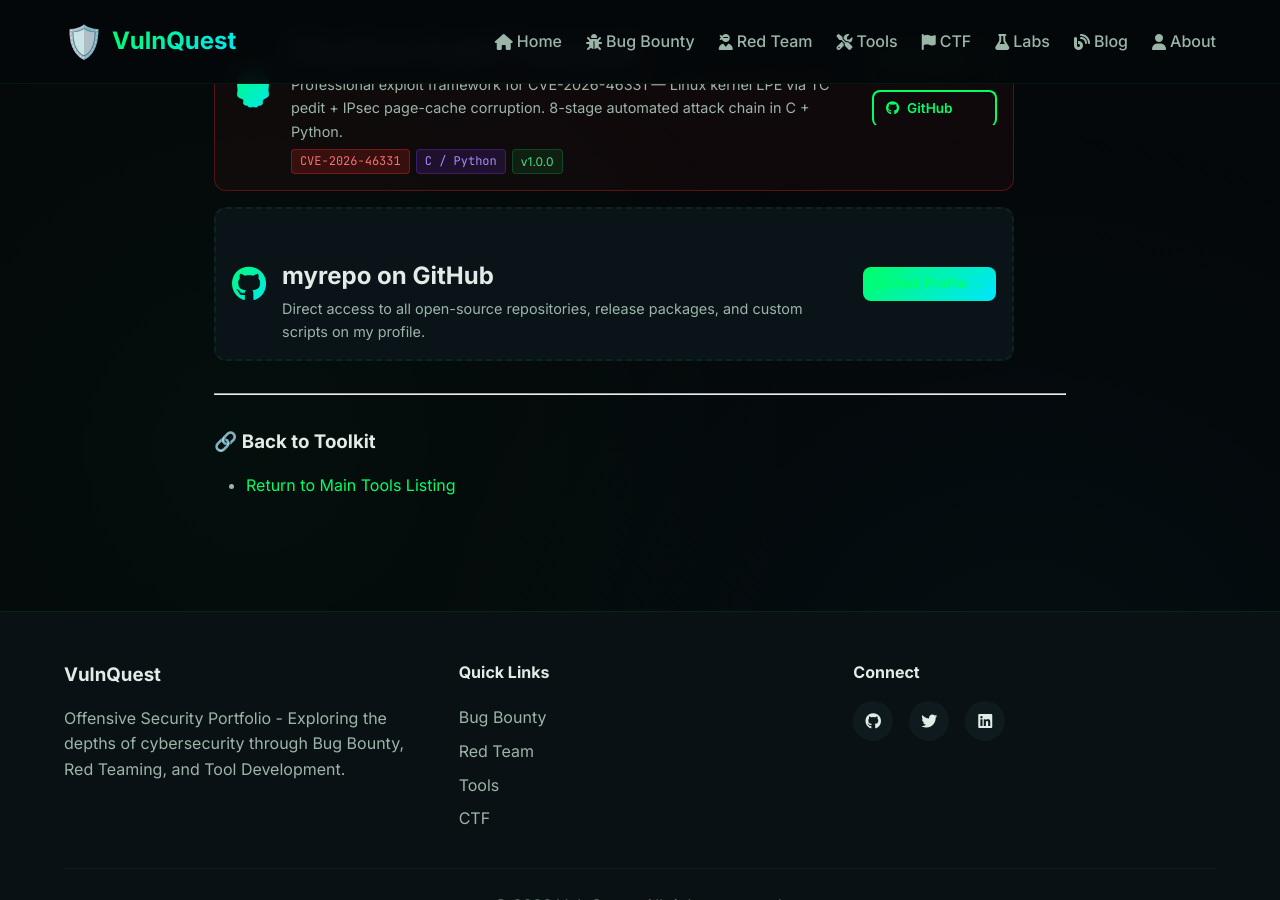
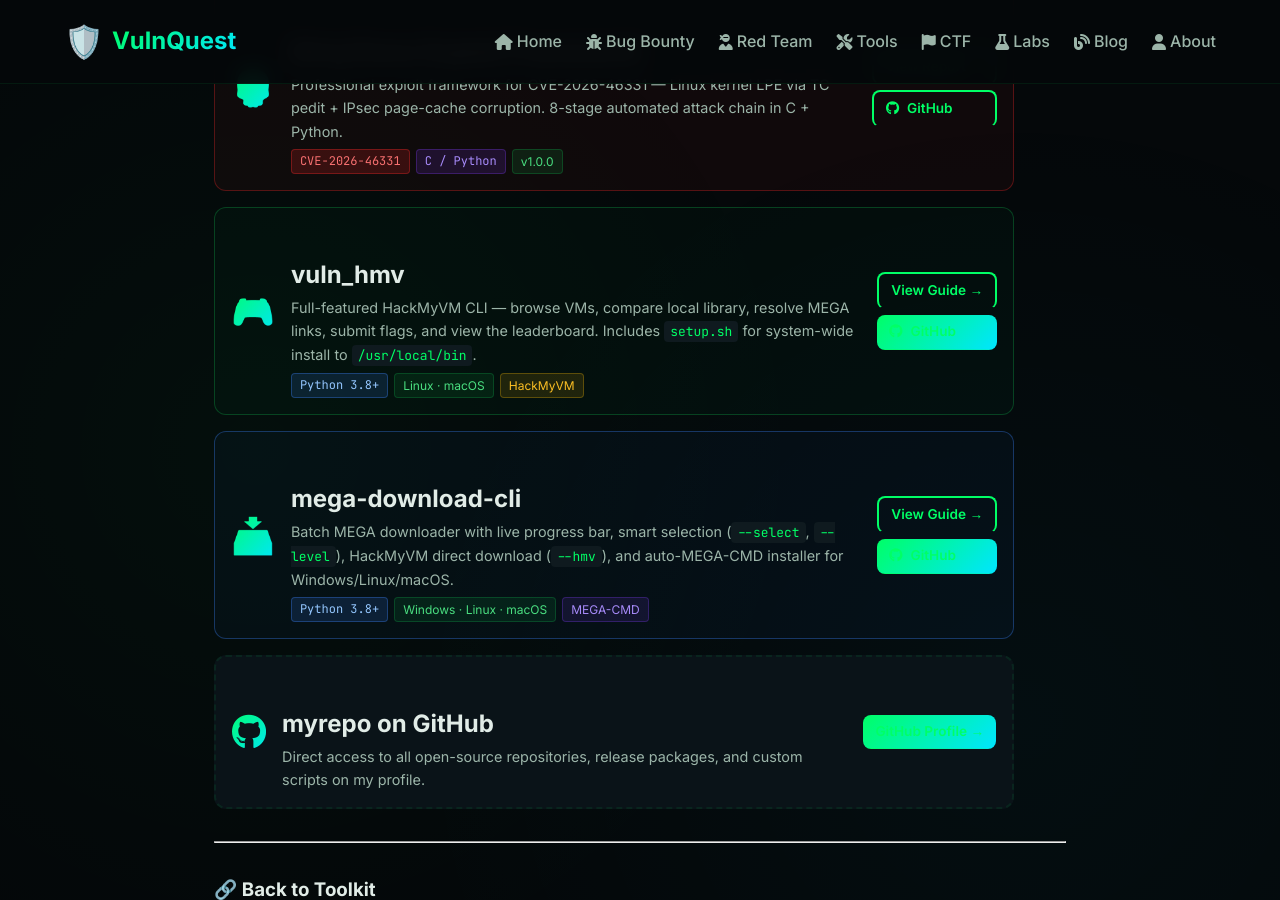
Before and after one commit to vulnquest58/vulnquest58.github.io, a Jekyll site: the page built from tools/my-repo/index.md, in a window 1280 px wide and 900 px high, scrolled down 1451 px. Built offline with Jekyll 4.4.1, drawn with Linux system fonts in a browser that asks for light colours.

Commit message:
fix: add vuln_hmv and mega-download-cli cards to my-repo index page

```diff
--- a/tools/my-repo/index.md
+++ b/tools/my-repo/index.md
@@ -94,6 +94,44 @@
     </div>
   </div>
 
+  <div class="card" style="display: flex; align-items: center; gap: var(--spacing-md); padding: var(--spacing-md); border: 1px solid rgba(15,160,70,0.35); background: rgba(15,160,70,0.04);">
+    <div class="card-icon" style="font-size: 2.2rem; margin-bottom: 0;">🎮</div>
+    <div style="flex-grow: 1;">
+      <h3 class="card-title" style="margin-bottom: 2px;">vuln_hmv</h3>
+      <p class="card-description" style="margin-bottom: 0; font-size: 0.9rem;">
+        Full-featured HackMyVM CLI — browse VMs, compare local library, resolve MEGA links, submit flags, and view the leaderboard. Includes <code>setup.sh</code> for system-wide install to <code>/usr/local/bin</code>.
+      </p>
+      <div style="margin-top: 6px; display:flex; gap:6px; flex-wrap:wrap;">
+        <span style="background:rgba(59,130,246,0.15);color:#93c5fd;border:1px solid rgba(59,130,246,0.35);padding:2px 8px;border-radius:4px;font-size:0.75rem;font-family:var(--font-mono);">Python 3.8+</span>
+        <span style="background:rgba(15,160,70,0.12);color:#4ade80;border:1px solid rgba(15,160,70,0.3);padding:2px 8px;border-radius:4px;font-size:0.75rem;">Linux · macOS</span>
+        <span style="background:rgba(234,179,8,0.12);color:#fbbf24;border:1px solid rgba(234,179,8,0.3);padding:2px 8px;border-radius:4px;font-size:0.75rem;">HackMyVM</span>
+      </div>
+    </div>
+    <div style="display:flex; flex-direction:column; gap:6px; flex-shrink:0;">
+      <a href="{{ '/tools/my-repo/vuln-hmv/' | relative_url }}" class="btn btn-secondary" style="padding: 6px 12px; font-size: 0.85rem; text-decoration: none;">View Guide →</a>
+      <a href="https://github.com/vulnquest58/vuln_hmv" target="_blank" class="btn btn-primary" style="padding: 6px 12px; font-size: 0.85rem; text-decoration: none; box-shadow:none;"><i class="fab fa-github"></i> GitHub</a>
+    </div>
+  </div>
+
+  <div class="card" style="display: flex; align-items: center; gap: var(--spacing-md); padding: var(--spacing-md); border: 1px solid rgba(59,130,246,0.35); background: rgba(59,130,246,0.04);">
+    <div class="card-icon" style="font-size: 2.2rem; margin-bottom: 0;">📥</div>
+    <div style="flex-grow: 1;">
+      <h3 class="card-title" style="margin-bottom: 2px;">mega-download-cli</h3>
+      <p class="card-description" style="margin-bottom: 0; font-size: 0.9rem;">
+        Batch MEGA downloader with live progress bar, smart selection (<code>--select</code>, <code>--level</code>), HackMyVM direct download (<code>--hmv</code>), and auto-MEGA-CMD installer for Windows/Linux/macOS.
+      </p>
+      <div style="margin-top: 6px; display:flex; gap:6px; flex-wrap:wrap;">
+        <span style="background:rgba(59,130,246,0.15);color:#93c5fd;border:1px solid rgba(59,130,246,0.35);padding:2px 8px;border-radius:4px;font-size:0.75rem;font-family:var(--font-mono);">Python 3.8+</span>
+        <span style="background:rgba(15,160,70,0.12);color:#4ade80;border:1px solid rgba(15,160,70,0.3);padding:2px 8px;border-radius:4px;font-size:0.75rem;">Windows · Linux · macOS</span>
+        <span style="background:rgba(124,58,237,0.12);color:#a78bfa;border:1px solid rgba(124,58,237,0.3);padding:2px 8px;border-radius:4px;font-size:0.75rem;">MEGA-CMD</span>
+      </div>
+    </div>
+    <div style="display:flex; flex-direction:column; gap:6px; flex-shrink:0;">
+      <a href="{{ '/tools/my-repo/mega-download-cli/' | relative_url }}" class="btn btn-secondary" style="padding: 6px 12px; font-size: 0.85rem; text-decoration: none;">View Guide →</a>
+      <a href="https://github.com/vulnquest58/mega-download-cli" target="_blank" class="btn btn-primary" style="padding: 6px 12px; font-size: 0.85rem; text-decoration: none; box-shadow:none;"><i class="fab fa-github"></i> GitHub</a>
+    </div>
+  </div>
+
   <div class="card" style="display: flex; align-items: center; gap: var(--spacing-md); padding: var(--spacing-md); border: 2px dashed var(--border-color);">
     <div class="card-icon" style="font-size: 2.2rem; margin-bottom: 0;"><i class="fab fa-github"></i></div>
     <div style="flex-grow: 1;">
```
